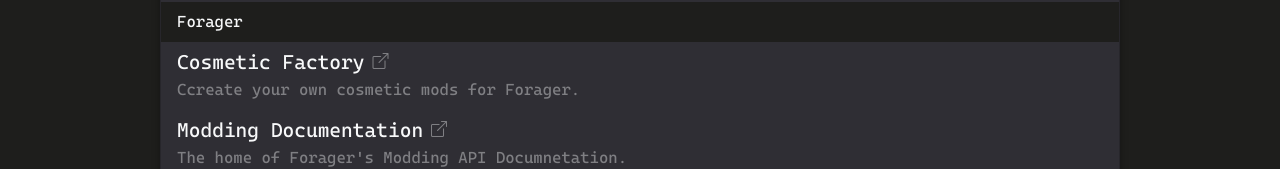
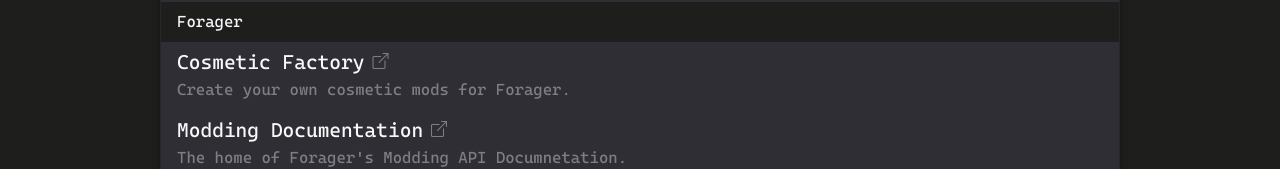
Before and after one commit to christopherwk210/tophers-tools, a Vue app: page / in a window 1280 px wide. Shown: the part 288-457 px from the top of the page. Built offline with nearby package versions, Linux system fonts and the light colour scheme.

Commit message:
fixed type in config

```diff
--- a/src/config.ts
+++ b/src/config.ts
@@ -72,7 +72,7 @@
   Forager: [
     {
       title: 'Cosmetic Factory',
-      description: 'Ccreate your own cosmetic mods for Forager.',
+      description: 'Create your own cosmetic mods for Forager.',
       url: 'https://topheranselmo.com/fcf'
     },
     {
```
